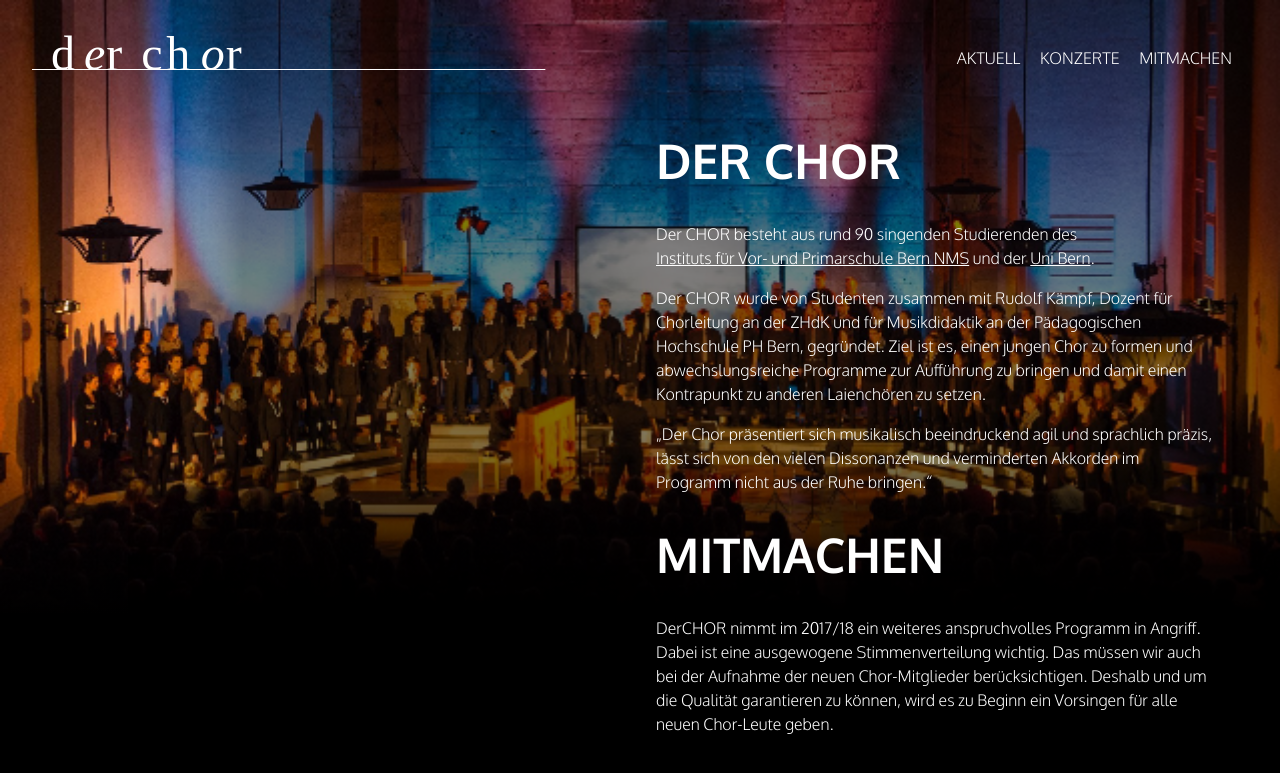
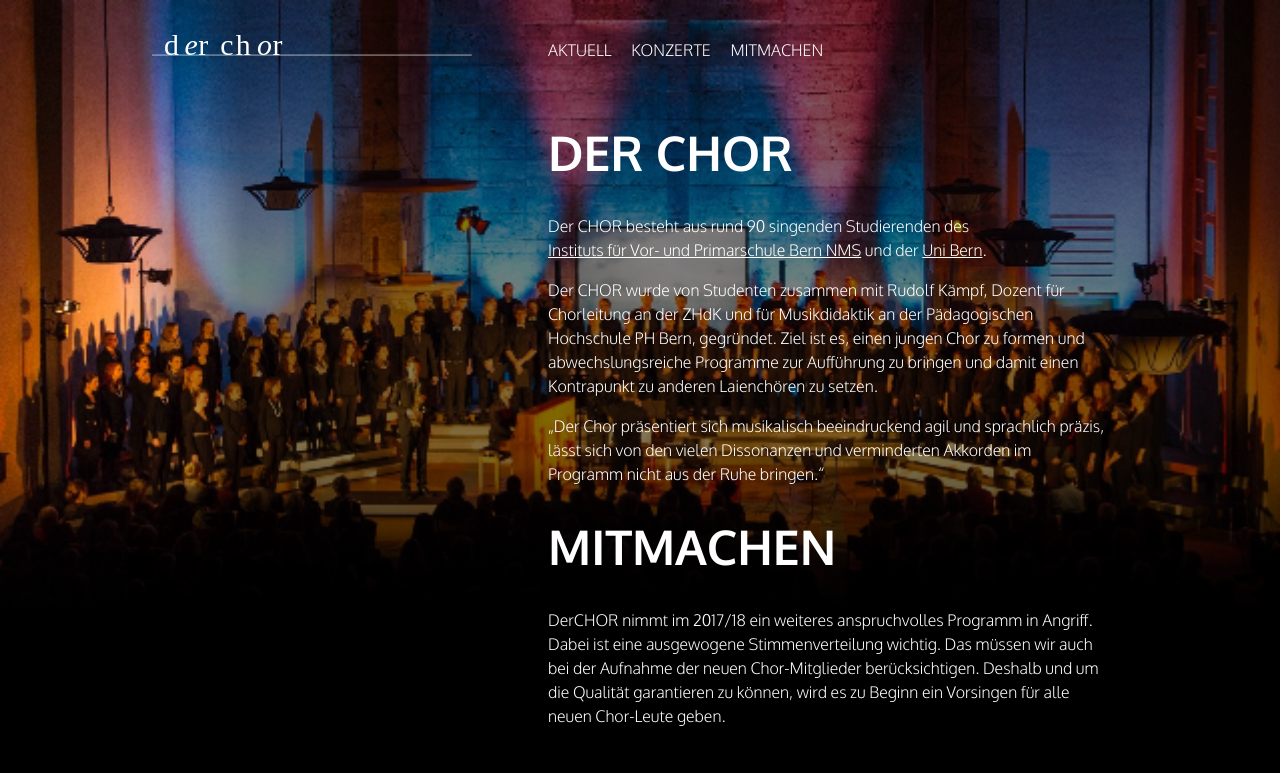
Before and after one commit to derchor/website, a Jekyll site: the page built from index.html, in a window 1280 px wide. Shown: the top 773 px of the page. Built offline with Jekyll 4.4.1, drawn with Linux system fonts in a browser that asks for light colours.

```diff
--- a/_includes/html-start.html
+++ b/_includes/html-start.html
@@ -79,6 +79,8 @@
     <div class="container">
       <header>
         <a href="/" class="brand"><img src="/images/logo.svg" alt=""></a>
+      </header>
+      <main>
         <nav>
           <ul>
             <li><a href="/" title="">Aktuell</a></li>
@@ -86,5 +88,3 @@
             <li><a href="/mitmachen" title="">Mitmachen</a></li>
           </ul>
         </nav>
-      </header>
-      <main>
--- a/_sass/_layout.scss
+++ b/_sass/_layout.scss
@@ -5,15 +5,16 @@
 
 header {
   padding: 2em;
+  float: left;
 }
 
 a.brand {
   float: left;
   width: 20em;
-  max-width: 50%;
 }
 
 a.brand img {
+  width: 100%;
 }
 
 main {
@@ -34,10 +35,11 @@
 //   padding: 1em;
 // }
 
-// .container {
-//   max-width: 50em;
-//   margin: auto;
-// }
+.container {
+  max-width: 65em;
+  margin: auto;
+  position: relative;
+}
 
 body:before {
   content: '';
--- a/_sass/module/_nav.scss
+++ b/_sass/module/_nav.scss
@@ -1,4 +1,5 @@
 nav {
+  margin: 1.5em 0 4em;
 }
 
 nav ul {
@@ -6,7 +7,7 @@
   margin: 0;
   padding: 0;
   text-transform: uppercase;
-  text-align: right;
+  // text-align: right;
 }
 
 nav ul li {
--- a/index.html
+++ b/index.html
@@ -9,6 +9,7 @@
   - path:
     caption:
 layout: default
+konzerte:
 ---
 
 {% for konzert in site.konzerte %}
```
